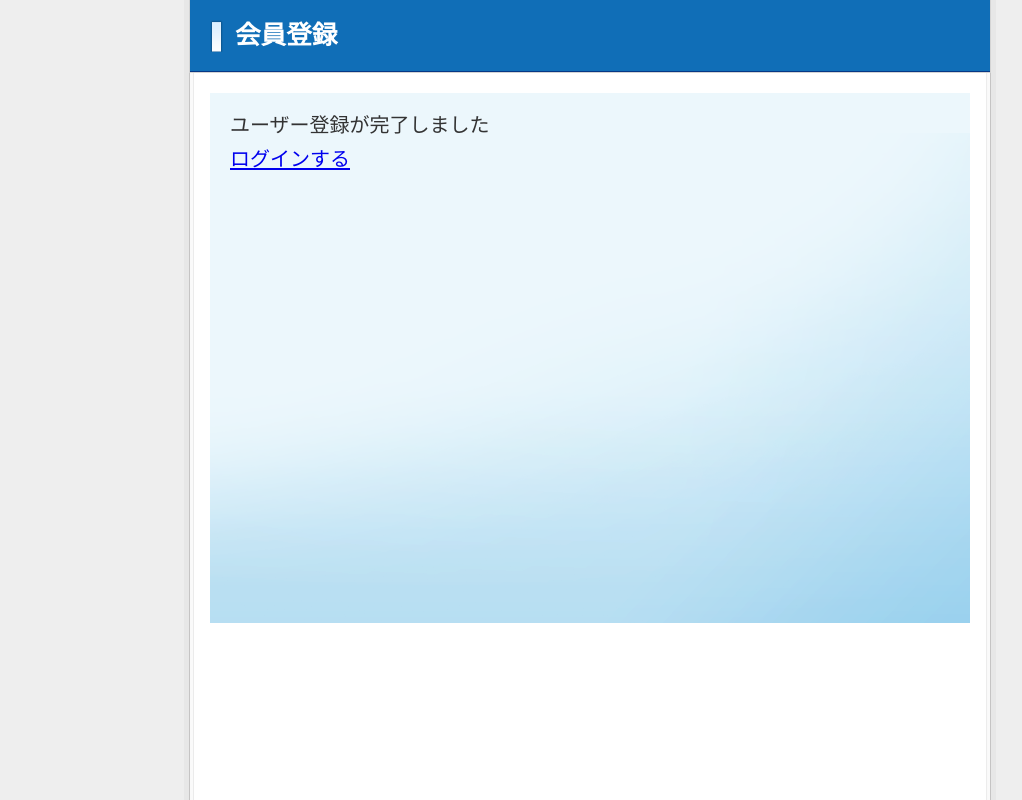
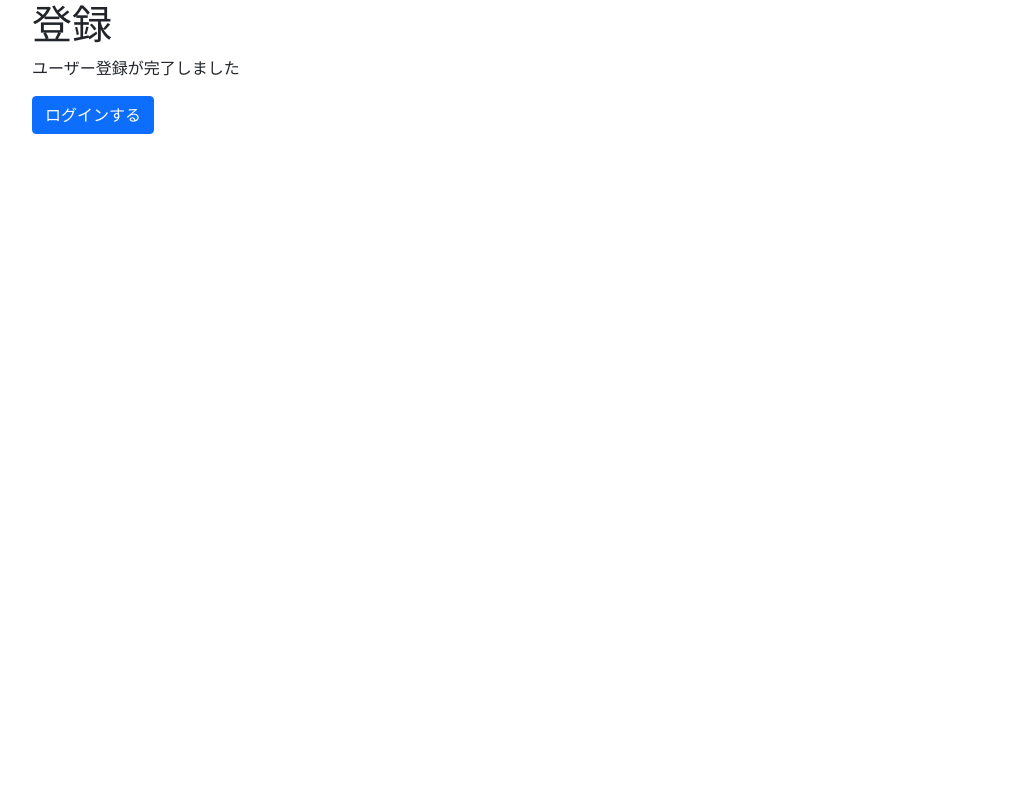
Before and after one commit to rockyx2000/study-php, a PHP site: page /join/thanks.php in a window 1280 px wide. Shown: the whole page, without its empty margins (50-1072 px from the left). Run offline with PHP 8.4, Linux system fonts and the light colour scheme; tables that the repository leaves empty or names only in its code hold one stand-in row (values such as "Sample post").

Commit message:
ref style

```diff
--- a/bbs/join/thanks.php
+++ b/bbs/join/thanks.php
@@ -6,19 +6,21 @@
 	<meta http-equiv="X-UA-Compatible" content="ie=edge">
 	<title>会員登録</title>
 
-	<link rel="stylesheet" href="../style.css" />
+	<link rel="stylesheet" href="https://cdn.jsdelivr.net/npm/bootstrap-icons@1.8.0/font/bootstrap-icons.css">
+    <link href="https://cdn.jsdelivr.net/npm/bootstrap@5.0.2/dist/css/bootstrap.min.css" rel="stylesheet" integrity="sha384-EVSTQN3/azprG1Anm3QDgpJLIm9Nao0Yz1ztcQTwFspd3yD65VohhpuuCOmLASjC" crossorigin="anonymous">
+    <script src="https://cdn.jsdelivr.net/npm/bootstrap@5.0.2/dist/js/bootstrap.bundle.min.js" integrity="sha384-MrcW6ZMFYlzcLA8Nl+NtUVF0sA7MsXsP1UyJoMp4YLEuNSfAP+JcXn/tWtIaxVXM" crossorigin="anonymous"></script>
 </head>
 <body>
-<div id="wrap">
-<div id="head">
-<h1>会員登録</h1>
-</div>
+	<div class="header" id="head">
+		<div class="container" style="margin: auto;">
+				<h1 class="jumbotron-heading">登録</h1>
+		</div>
+	</div>
 
-<div id="content">
-<p>ユーザー登録が完了しました</p>
-<p><a href="../">ログインする</a></p>
-</div>
+	<div class="container" id="content">
+		<p>ユーザー登録が完了しました</p>
+		<p><a href="../" class="btn btn-primary">ログインする</a></p>
+	</div>
 
-</div>
 </body>
 </html>
--- a/bbs/style.css
+++ /dev/null
@@ -1,145 +0,0 @@
-/*
-Copyright (c) 2010, Yahoo! Inc. All rights reserved.
-Code licensed under the BSD License:
-http://developer.yahoo.com/yui/license.html
-version: 2.8.1
-*/
-body,div,dl,dt,dd,ul,ol,li,h1,h2,h3,h4,h5,h6,pre,code,form,fieldset,legend,input,button,textarea,p,blockquote,th,td{margin:0;padding:0;}table{border-collapse:collapse;border-spacing:0;}fieldset,img{border:0;}address,caption,cite,code,dfn,em,strong,th,var,optgroup{font-style:inherit;font-weight:inherit;}del,ins{text-decoration:none;}li{list-style:none;}caption,th{text-align:left;}h1,h2,h3,h4,h5,h6{font-size:100%;font-weight:normal;}q:before,q:after{content:'';}abbr,acronym{border:0;font-variant:normal;}sup{vertical-align:baseline;}sub{vertical-align:baseline;}legend{color:#000;}input,button,textarea,select,optgroup,option{font-family:inherit;font-size:inherit;font-style:inherit;font-weight:inherit;}input,button,textarea,select{*font-size:100%;}
-
-/*
-Copyright (c) 2010, Yahoo! Inc. All rights reserved.
-Code licensed under the BSD License:
-http://developer.yahoo.com/yui/license.html
-version: 2.8.1
-*/
-body{font:13px/1.231 arial,helvetica,clean,sans-serif;*font-size:small;*font:x-small;}select,input,button,textarea,button{font:99% arial,helvetica,clean,sans-serif;}table{font-size:inherit;font:100%;}pre,code,kbd,samp,tt{font-family:monospace;*font-size:108%;line-height:100%;}
-
-
-body {
-	background: url(images/bg_main.png) top center repeat-y #eeeeee;
-	color: #333;
-}
-
-#wrap {
-	width: 802px;
-	margin: 0 auto;
-}
-
-#head {
-	border-left: 1px solid #d4d4d4;
-	border-right: 1px solid #d4d4d4;
-	border-bottom: 1px solid #d4d4d4;
-	background: url(images/bg_head.png) bottom left repeat-x #106eb7;
-	color: #fff;
-	padding: 20px;
-	margin-bottom: 20px;
-}
-
-h1 {
-	background: url(images/bg_ttl.png) top left no-repeat;
-	padding-left: 25px;
-	font-size: 197%;
-	font-weight: bold;
-}
-
-h2 {
-	font-weight: bold;
-	margin-bottom: 0.5em;
-}
-
-#content {
-	padding: 20px;
-	background: url(images/bg_content.png) left bottom no-repeat #ecf7fc;
-	width: 720px;
-	min-height: 490px;
-	margin: 0 auto;
-	margin-bottom: 10px;
-	font-size: 153.9%;
-}
-
-* html #content {
-	height: 490px;
-}
-
-p {
-	line-height: 1.2em;
-	margin-bottom: 0.5em;
-}
-
-dl {
-	margin-bottom: 10px;
-}
-dt {
-	border-left: 5px solid #106eb7;
-	padding-left: 5px;
-	margin-bottom: 5px;
-}
-dd {
-	margin-bottom: 0.5em;
-}
-
-.required {
-	background-color: #BB1850;
-	color: #fff;
-	font-size: 90%;
-	padding: 2px;
-	margin-left: 10px;
-}
-
-#foot {
-	width: 780px;
-	text-align: right;
-}
-
-th, td {
-	border: 1px solid #999;
-	padding: 3px;
-}
-
-th {
-	background-color: #106eb7;
-	color: #fff;
-	font-weight: bold;
-}
-
-li {
-	list-style: circle;
-	margin-left: 20px;
-	margin-bottom: 0.5em;
-}
-
-.paging {
-	margin-top: 10px;
-	text-align: center;
-}
-.paging li {
-	display: inline;
-	list-style: none;
-}
-
-.error {
-	font-size: 90%;
-	color: #BB1850;
-}
-
-#lead {
-	margin-bottom: 1em;
-}
-
-.msg {
-	clear: both;
-	border-top: 1px solid #ccc;
-	padding: 10px 0;
-}
-.msg img {
-	float: left;
-	margin-right: 5px;
-}
-.msg p {
-	margin: 0;
-}
-.msg .day,
-.msg .day a {
-	font-size: 80%;
-	color: #999;
-}
```
Also changed, not shown: bbs/index.php (+12 -4 lines), bbs/join/check.php (+24 -8 lines).
